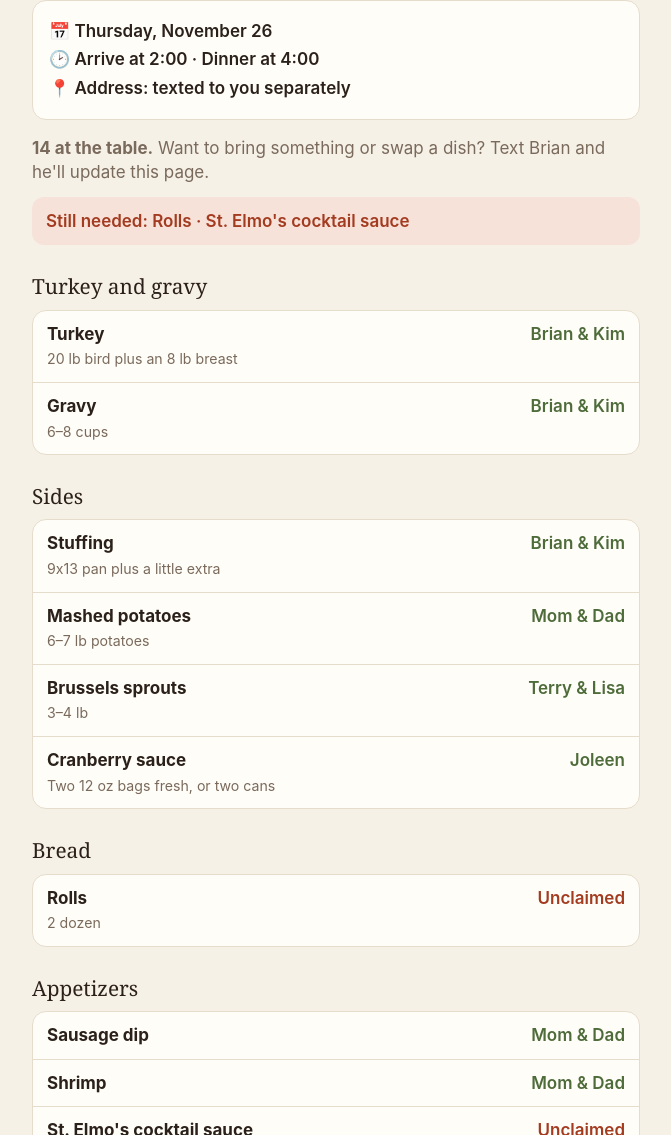
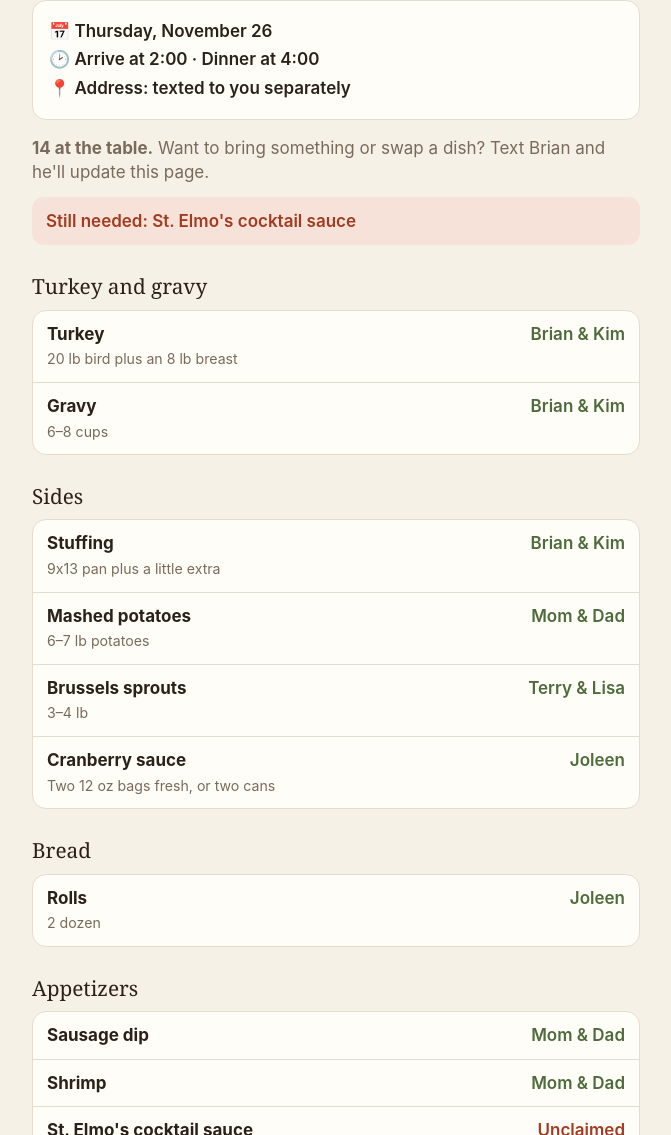
Before and after one commit to brianmmcconnell-spec/BMC-thanksgiving-2026, a plain HTML site: page index.html in a window 1280 px wide. Shown: the part 118-1253 px from the top of the page, without its empty margins (304-975 px from the left). Drawn offline with Linux system fonts and the light colour scheme.

Commit message:
Joleen: rolls

```diff
--- a/index.html
+++ b/index.html
@@ -37,7 +37,7 @@ footer{margin-top:30px;color:var(--muted);font-size:.85rem;text-align:center}
 </div>
 
 <p class="note"><b>14 at the table.</b> Want to bring something or swap a dish? Text Brian and he'll update this page.</p>
-<div class="needed">Still needed: Rolls · St. Elmo's cocktail sauce</div>
+<div class="needed">Still needed: St. Elmo's cocktail sauce</div>
 
 <h2>Turkey and gravy</h2>
 <ul>
@@ -55,7 +55,7 @@ footer{margin-top:30px;color:var(--muted);font-size:.85rem;text-align:center}
 
 <h2>Bread</h2>
 <ul>
-<li><span class="item"><b>Rolls</b><small>2 dozen</small></span><span class="who open">Unclaimed</span></li>
+<li><span class="item"><b>Rolls</b><small>2 dozen</small></span><span class="who">Joleen</span></li>
 </ul>
 
 <h2>Appetizers</h2>
```
